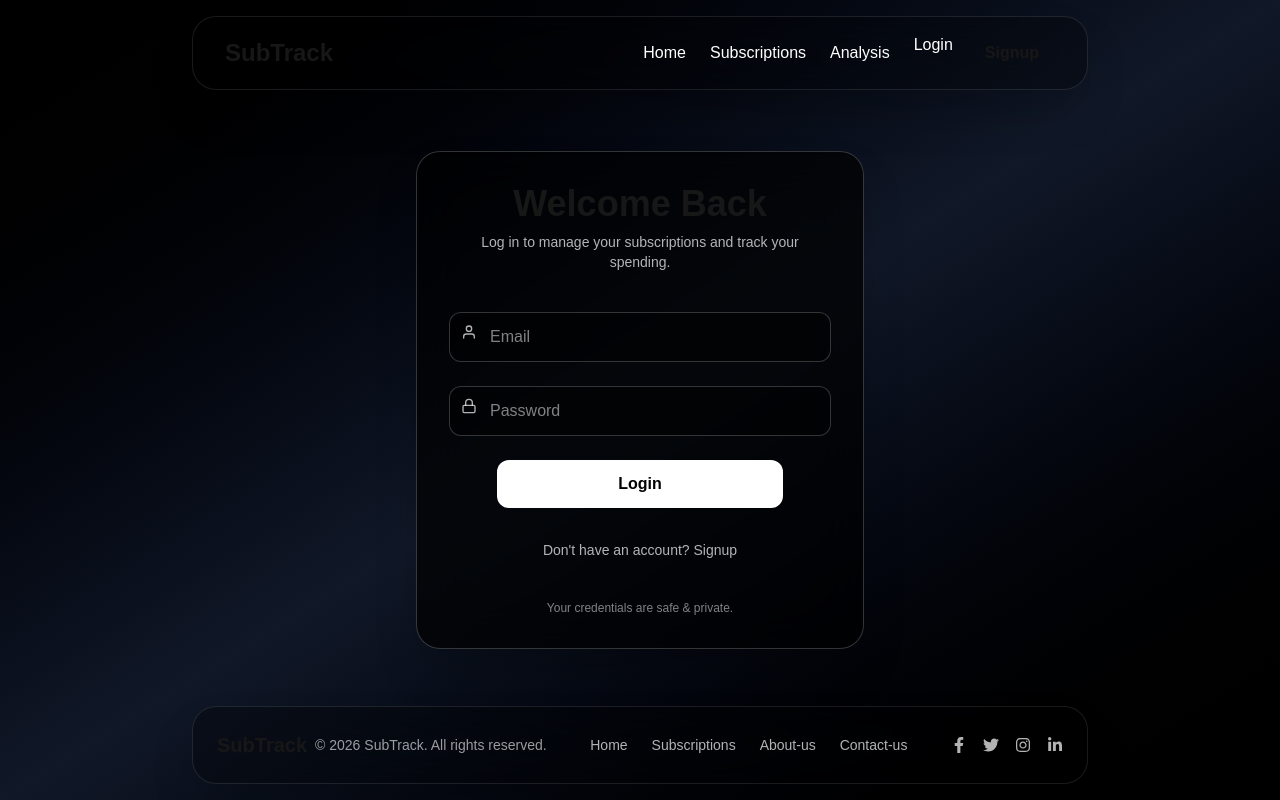
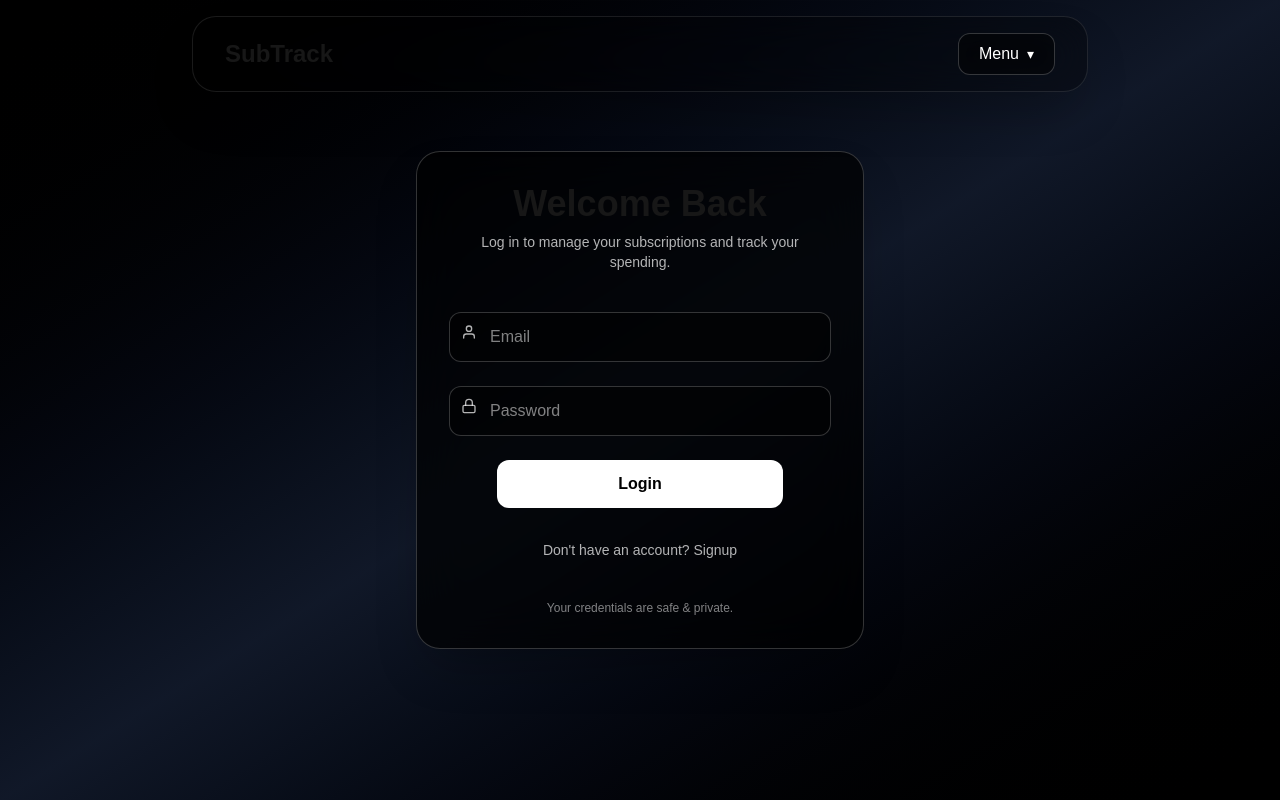
Before and after one commit to Proo2005/subs_front, a Next.js app: page /login in a window 1280 px wide. Built offline with nearby package versions, Linux system fonts and the light colour scheme.

Commit message:
navbar dropdown  added

```diff
--- a/app/components/Navbar.jsx
+++ b/app/components/Navbar.jsx
@@ -41,60 +41,85 @@ export default function Navbar() {
         SubTrack
       </Link>
 
-      {/* DESKTOP LINKS */}
-      <div className="hidden md:flex items-center gap-6">
+      {/* DESKTOP DROPDOWN */}
+      <div className="hidden md:block relative">
+        <button
+          onClick={() => setOpenProfile(!openProfile)}
+          className="flex items-center gap-2 px-5 py-2 rounded-xl
+               bg-black/40 backdrop-blur-md border border-white/20
+               text-white hover:text-neon transition"
+        >
+          <span className="font-medium">
+            {user ? user.name : "Menu"}
+          </span>
+          <span className="text-sm">▾</span>
+        </button>
+
+        {openProfile && (
+          <div className="absolute right-0 mt-4 w-52
+                    bg-black/80 backdrop-blur-xl
+                    border border-white/10
+                    rounded-2xl shadow-2xl
+                    overflow-hidden">
+
+            {/* NAV LINKS */}
             {navLinks.map((link) => (
               <Link
                 key={link.href}
                 href={link.href}
-            className="text-white hover:text-neon transition-colors"
+                onClick={() => setOpenProfile(false)}
+                className="block px-5 py-3 text-white
+                     hover:bg-white/5 hover:text-neon transition"
               >
                 {link.name}
               </Link>
             ))}
 
-        {/* PROFILE / AUTH */}
+            <div className="border-t border-white/10" />
+
+            {/* AUTH SECTION */}
             {!user ? (
-          <div className="flex gap-4">
-            <Link href="/login" className="text-white hover:text-neon transition-colors">
+              <>
+                <Link
+                  href="/login"
+                  onClick={() => setOpenProfile(false)}
+                  className="block px-5 py-3 text-white hover:bg-white/5 transition"
+                >
                   Login
                 </Link>
                 <Link
                   href="/register"
-              className="bg-neon px-4 py-2 rounded-lg font-semibold hover:opacity-90 transition-all"
+                  onClick={() => setOpenProfile(false)}
+                  className="block px-5 py-3 text-neon font-semibold hover:bg-white/5 transition"
                 >
                   Signup
                 </Link>
-          </div>
+              </>
             ) : (
-          <div className="relative">
-            <button
-              onClick={() => setOpenProfile(!openProfile)}
-              className="flex items-center gap-2 text-white hover:text-neon transition-colors"
-            >
-              <span className="font-medium">{user.name}</span>
-              <span className="text-sm">▾</span>
-            </button>
-
-            {openProfile && (
-              <div className="absolute right-0 mt-3 w-44 bg-black/70 backdrop-blur-md border border-white/10 rounded-xl shadow-lg overflow-hidden">
+              <>
                 <Link
                   href="/profile"
-                  className="block px-4 py-3 hover:bg-white/5 transition-colors"
+                  onClick={() => setOpenProfile(false)}
+                  className="block px-5 py-3 text-white hover:bg-white/5 transition"
                 >
                   Profile
                 </Link>
                 <button
-                  onClick={handleLogout}
-                  className="w-full text-left px-4 py-3 text-red-400 hover:bg-white/5 transition-colors"
+                  onClick={() => {
+                    handleLogout();
+                    setOpenProfile(false);
+                  }}
+                  className="w-full text-left px-5 py-3
+                       text-red-400 hover:bg-white/5 transition"
                 >
                   Logout
                 </button>
-              </div>
+              </>
             )}
           </div>
         )}
       </div>
+
 
       {/* MOBILE HAMBURGER */}
       <div className="md:hidden flex items-center gap-4">
--- a/app/login/page.jsx
+++ b/app/login/page.jsx
@@ -125,7 +125,7 @@ export default function Login() {
           </p>
         </form>
       </div>
-      <Footer/>
+
     </div>
   );
 }
--- a/app/profile/page.jsx
+++ b/app/profile/page.jsx
@@ -111,7 +111,7 @@ export default function ProfilePage() {
         </div>
 
       </div>
-      <Footer/>
+
     </div>
   );
 }
--- a/app/register/page.jsx
+++ b/app/register/page.jsx
@@ -133,7 +133,7 @@ export default function Register() {
           </p>
         </form>
       </div>
-      <Footer/>
+
     </div>
   );
 }
```
Lines whose indentation alone changed are shown as unchanged.
